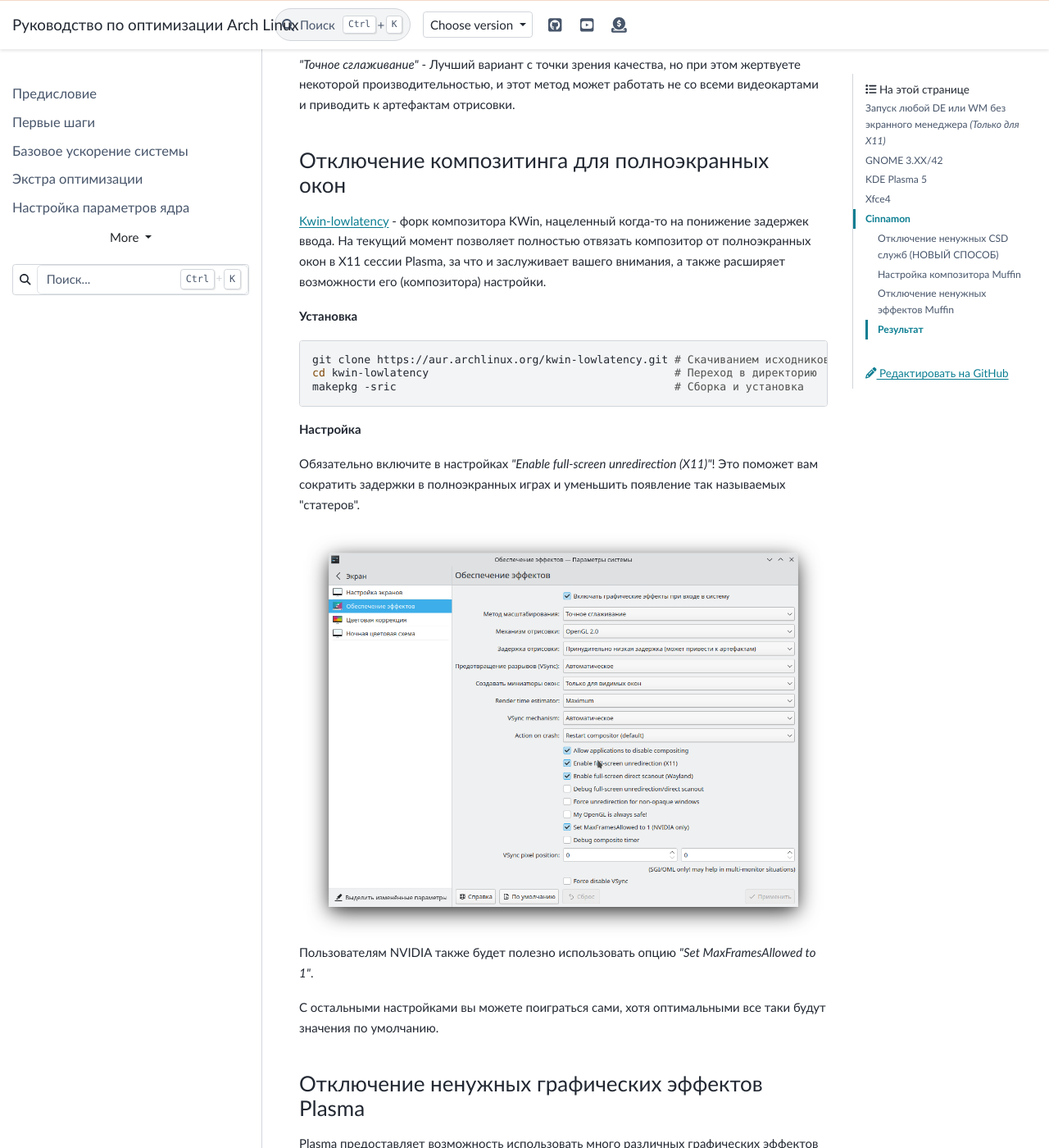
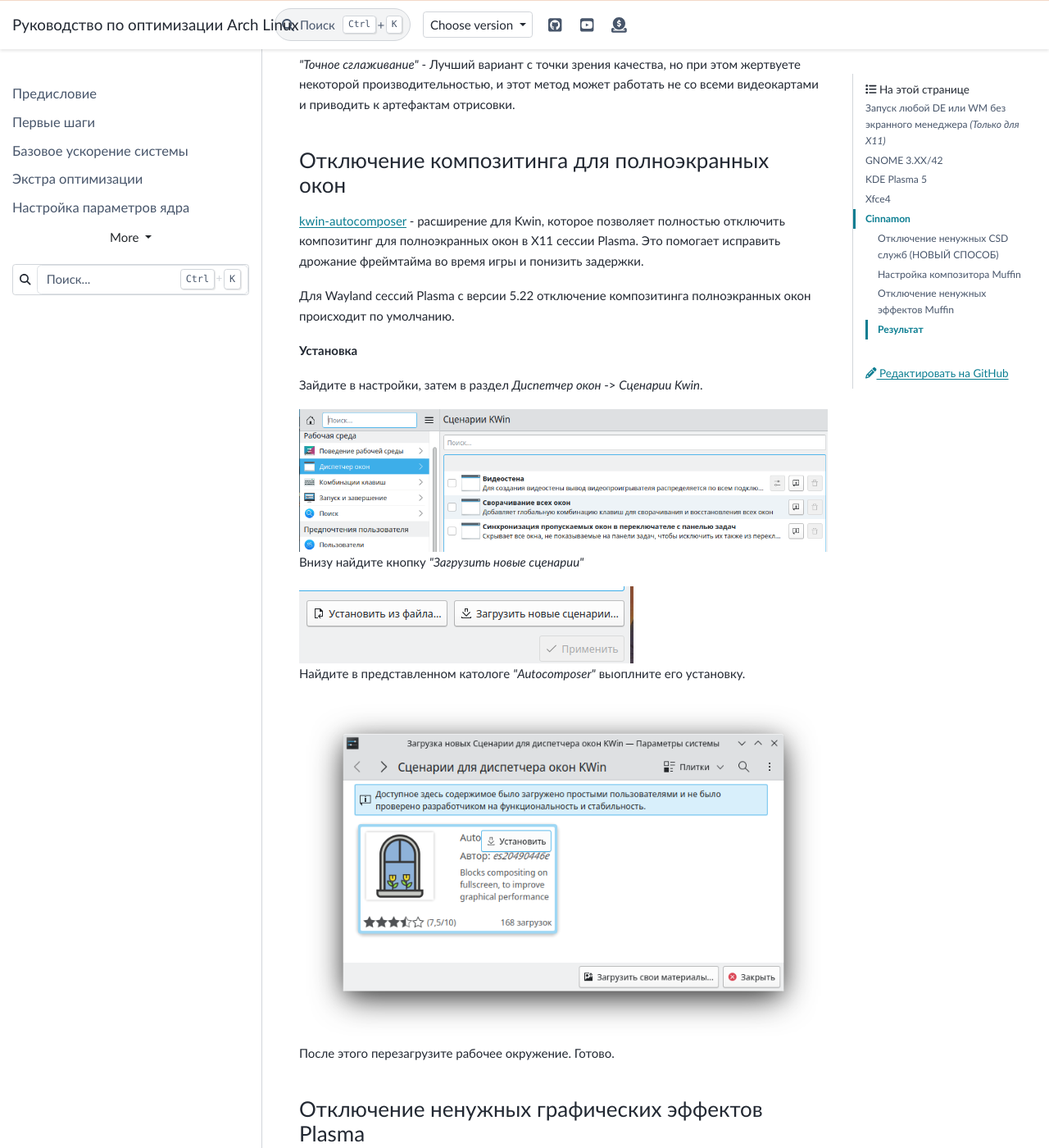
Before and after one commit to ventureoo/ARU, a Sphinx documentation site: the page built from docs/source/de-optimizations.rst, in a window 1280 px wide and 1400 px high, scrolled down 13665 px. Shown: the whole window at 82% size. Built offline with Sphinx 7.4.7 and the PyData theme 0.15.4, drawn with Linux system fonts in a browser that asks for light colours.

Commit message:
de-optimizations: Drop kwin-lowlatency
Its support has been discontinued and is unlikely to be renewed

https://github.com/tildearrow/kwin-lowlatency/commit/8e9c640c85ef0f060a7b2d138e07e072f73706b

```diff
--- a/docs/source/de-optimizations.rst
+++ b/docs/source/de-optimizations.rst
@@ -526,33 +526,35 @@
 *"Точное сглаживание"* - Лучший вариант с точки зрения качества, но при этом жертвуете некоторой производительностью,
 и этот метод может работать не со всеми видеокартами и приводить к артефактам отрисовки.
 
-.. index:: lowlatency, compositor, x11-unredirection, kwin, kwin-lowlatency
+.. index:: lowlatency, compositor, x11-unredirection, kwin
 .. _kwin-full-screen-unredirection:
 
 ---------------------------------------------------
 Отключение композитинга для полноэкранных окон
 ---------------------------------------------------
 
-`Kwin-lowlatency <https://github.com/tildearrow/kwin-lowlatency>`_ - форк композитора KWin, нацеленный когда-то на понижение задержек ввода.
-На текущий момент позволяет полностью отвязать композитор от полноэкранных окон в X11 сессии Plasma,
-за что и заслуживает вашего внимания, а также расширяет возможности его (композитора) настройки.
+`kwin-autocomposer <https://store.kde.org/p/1502826/>`_ - расширение для Kwin, которое позволяет
+полностью отключить композитинг для полноэкранных окон в X11 сессии Plasma. Это помогает
+исправить дрожание фреймтайма во время игры и понизить задержки.
 
-**Установка** ::
+Для Wayland сессий Plasma с версии 5.22 отключение композитинга полноэкранных окон происходит
+по умолчанию.
 
-  git clone https://aur.archlinux.org/kwin-lowlatency.git # Скачиванием исходников
-  cd kwin-lowlatency                                      # Переход в директорию
-  makepkg -sric                                           # Сборка и установка
+**Установка**
 
-**Настройка**
+Зайдите в настройки, затем в раздел *Диспетчер окон* -> *Сценарии Kwin*.
 
-Обязательно включите в настройках *"Enable full-screen unredirection (X11)"*!
-Это поможет вам сократить задержки в полноэкранных играх и уменьшить появление так называемых "статеров".
+.. image:: images/kwin-autocomposer-1.png
 
-.. image:: images/kwin-lowlatency.png
+Внизу найдите кнопку *"Загрузить новые сценарии"*
 
-Пользователям NVIDIA также будет полезно использовать опцию *"Set MaxFramesAllowed to 1"*.
+.. image:: images/kwin-autocomposer-2.png
 
-С остальными настройками вы можете поиграться сами, хотя оптимальными все таки будут значения по умолчанию.
+Найдите в представленном катологе *"Autocomposer"* выоплните его установку.
+
+.. image:: images/kwin-autocomposer-3.png
+
+После этого перезагрузите рабочее окружение. Готово.
 
 .. index:: lowlatency, compositor, kwin, effects
 .. _disabling-kwin-effects:
```
Also changed, not shown: docs/source/images/kwin-autocomposer-1.png (added), docs/source/images/kwin-autocomposer-2.png (added), docs/source/images/kwin-autocomposer-3.png (added).
